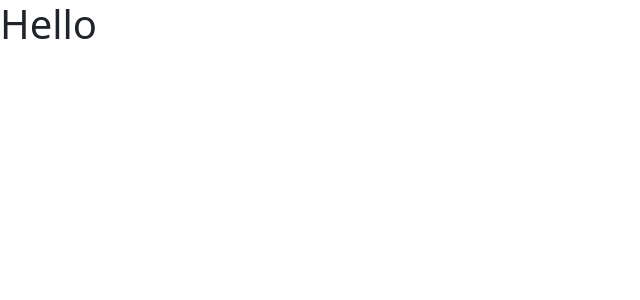
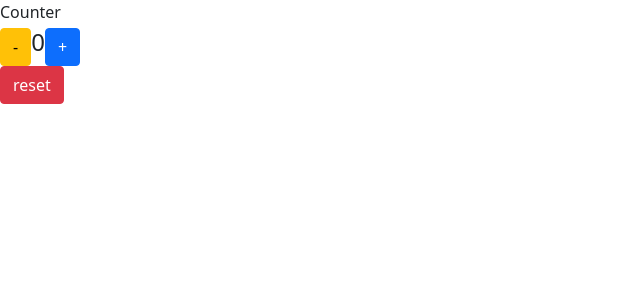
Before and after one commit to JamesLyddon/prod-app, a React (Create React App) app: page / in a window 1280 px wide. Shown: the top 300 px of the page, without its empty margins (0-640 px from the left). Built offline with nearby package versions, Linux system fonts and the light colour scheme.

Commit message:
made basic counter

```diff
--- a/src/App.js
+++ b/src/App.js
@@ -1,5 +1,11 @@
+import Counter from "./components/Counter";
+
 function App() {
-  return <h1>Hello</h1>;
+  return (
+    <>
+      <Counter />
+    </>
+  );
 }
 
 export default App;
--- /dev/null
+++ b/src/components/Counter.jsx
@@ -0,0 +1,26 @@
+import React, { useState } from "react";
+
+export default function Counter() {
+  const [count, setCount] = useState(0);
+  return (
+    <>
+      <div>
+        <span>Counter</span>
+      </div>
+      <div>
+        <button className="btn btn-warning" onClick={() => setCount(count - 1)}>
+          -
+        </button>
+        <span className="fs-4">{count}</span>
+        <button className="btn btn-primary" onClick={() => setCount(count + 1)}>
+          +
+        </button>
+      </div>
+      <div>
+        <button className="btn btn-danger" onClick={() => setCount(0)}>
+          reset
+        </button>
+      </div>
+    </>
+  );
+}
```
